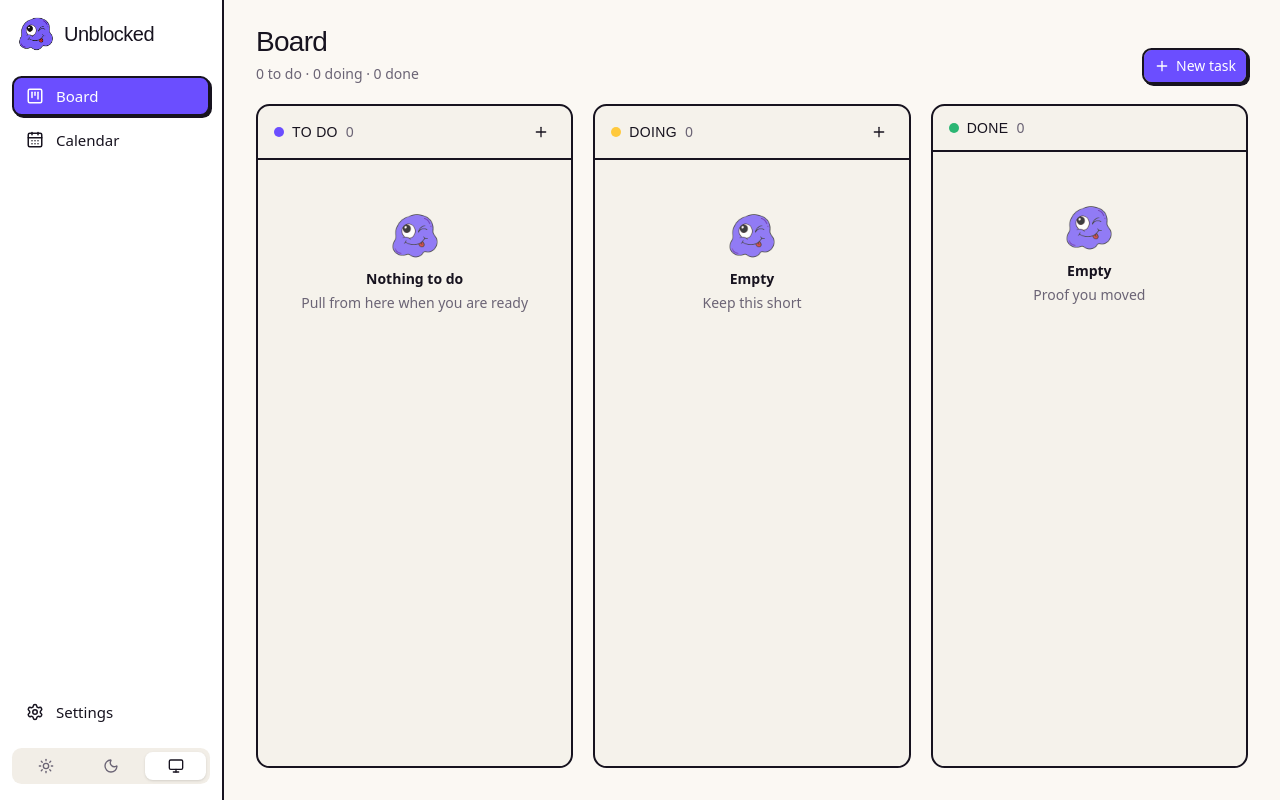
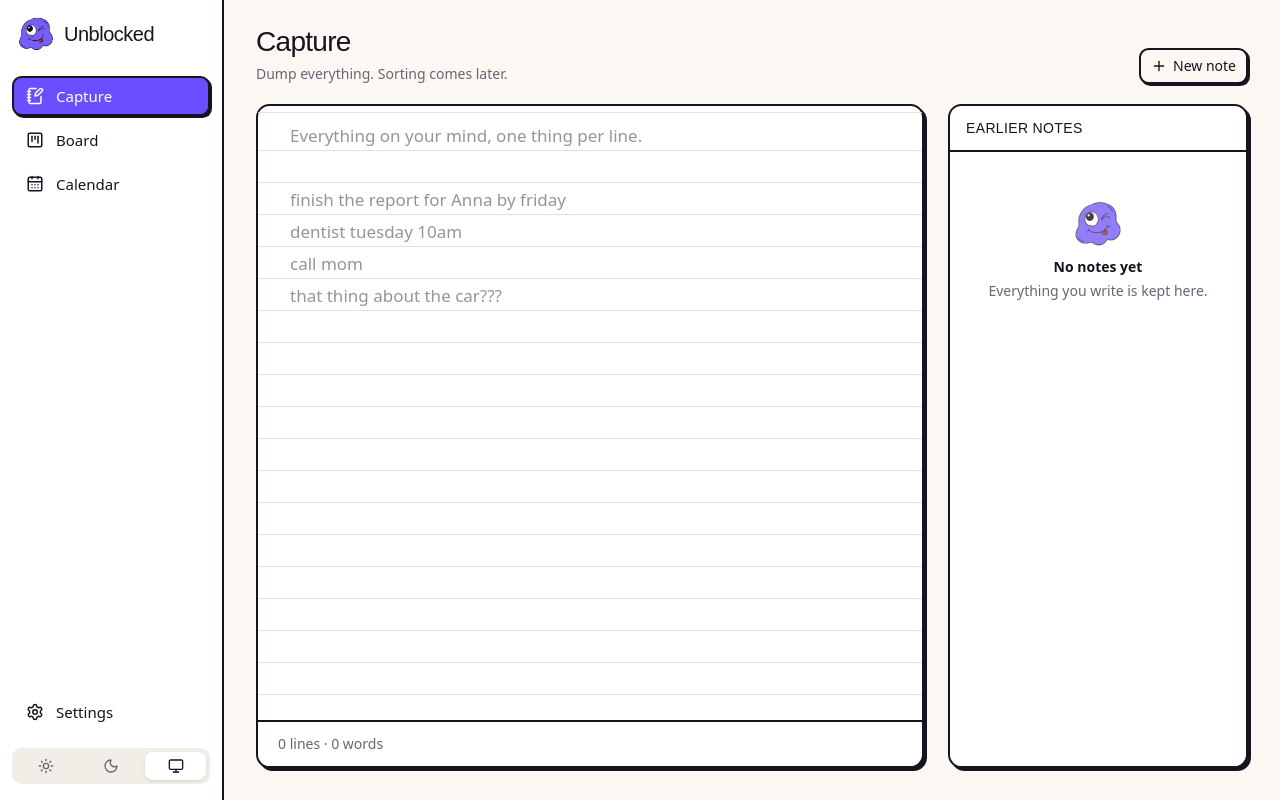
Before and after one commit to lat0s/unblocked-app, a React (Vite) app: page / in a window 1280 px wide. Built offline with nearby package versions, Linux system fonts and the light colour scheme.

Commit message:
feat(capture): ruled note editor with autosave and history

```diff
--- a/src/app/nav.ts
+++ b/src/app/nav.ts
@@ -1,6 +1,6 @@
 import { createContext, useContext } from "react";
 
-export type PageId = "today" | "inbox" | "board" | "calendar" | "settings";
+export type PageId = "today" | "capture" | "inbox" | "board" | "calendar" | "settings";
 
 export const NavContext = createContext<(page: PageId) => void>(() => {});
 
--- a/src/app/pages.tsx
+++ b/src/app/pages.tsx
@@ -1,8 +1,9 @@
-import { CalendarDays, KanbanSquare, Settings, type LucideIcon } from "lucide-react";
+import { CalendarDays, KanbanSquare, NotebookPen, Settings, type LucideIcon } from "lucide-react";
 import type { ComponentType } from "react";
 
 import { BoardPage } from "@/features/board/BoardPage";
 import { CalendarPage } from "@/features/calendar/CalendarPage";
+import { CapturePage } from "@/features/capture/CapturePage";
 import { SettingsPage } from "@/features/settings/SettingsPage";
 
 import type { PageId } from "./nav";
@@ -11,6 +12,7 @@ export type PageDef = { id: PageId; label: string; icon: LucideIcon; Component:
 
 /** Every page, in sidebar order. Each lives in its own feature folder. */
 export const PAGES: PageDef[] = [
+  { id: "capture", label: "Capture", icon: NotebookPen, Component: CapturePage },
   { id: "board", label: "Board", icon: KanbanSquare, Component: BoardPage },
   { id: "calendar", label: "Calendar", icon: CalendarDays, Component: CalendarPage },
   { id: "settings", label: "Settings", icon: Settings, Component: SettingsPage, bottom: true },
--- /dev/null
+++ b/src/features/capture/CapturePage.tsx
@@ -0,0 +1,91 @@
+import { Check, Loader2, Plus, TriangleAlert } from "lucide-react";
+import { useEffect, useRef } from "react";
+
+import { PageHeader } from "@/shared/components/PageHeader";
+import { Button } from "@/shared/ui/button";
+
+import { counts, useNotes } from "./api";
+import { NoteHistory } from "./NoteHistory";
+import { useDraft, type SaveState } from "./useDraft";
+
+const PLACEHOLDER = `Everything on your mind, one thing per line.
+
+finish the report for Anna by friday
+dentist tuesday 10am
+call mom
+that thing about the car???`;
+
+export function CapturePage() {
+  const draft = useDraft();
+  const { data: notes } = useNotes();
+  const opened = useRef(false);
+  const area = useRef<HTMLTextAreaElement>(null);
+
+  // Pick up the latest unprocessed note once, so nothing typed gets lost between sessions.
+  useEffect(() => {
+    if (opened.current || !notes) return;
+    opened.current = true;
+    const last = notes.find((n) => !n.processedAt);
+    if (last) void draft.open(last);
+  }, [notes, draft]);
+
+  const { lines, words } = counts(draft.body);
+
+  return (
+    <>
+      <PageHeader title="Capture" sub="Dump everything. Sorting comes later.">
+        <Button
+          size="lg"
+          variant="outline"
+          className="border-2 border-edge shadow-brutal-sm"
+          onClick={() => void draft.fresh().then(() => area.current?.focus())}
+        >
+          <Plus /> New note
+        </Button>
+      </PageHeader>
+      <div className="grid min-h-0 flex-1 grid-cols-[1fr_300px] gap-6 px-8 pb-8">
+        <section className="flex min-h-0 flex-col rounded-xl border-2 border-edge bg-card shadow-brutal">
+          <textarea
+            ref={area}
+            autoFocus
+            spellCheck
+            value={draft.body}
+            placeholder={PLACEHOLDER}
+            onChange={(e) => draft.edit(e.target.value)}
+            className="paper min-h-0 flex-1 resize-none bg-transparent px-8 pt-[14px] pb-6 text-[17px] leading-8 outline-none placeholder:text-muted-foreground/70"
+          />
+          <footer className="flex items-center gap-4 border-t-2 border-edge px-5 py-3 text-sm">
+            <span className="num text-muted-foreground">
+              {lines} line{lines === 1 ? "" : "s"} · {words} word{words === 1 ? "" : "s"}
+            </span>
+            <SaveBadge state={draft.state} error={draft.error} />
+            <div className="flex-1" />
+          </footer>
+        </section>
+        <NoteHistory activeId={draft.id} onOpen={(n) => void draft.open(n)} onDeleted={(id) => id === draft.id && void draft.fresh()} />
+      </div>
+    </>
+  );
+}
+
+function SaveBadge({ state, error }: { state: SaveState; error: string | null }) {
+  if (state === "saving")
+    return (
+      <span className="flex items-center gap-1 text-muted-foreground">
+        <Loader2 className="size-3.5 animate-spin" /> Saving
+      </span>
+    );
+  if (state === "saved")
+    return (
+      <span className="flex items-center gap-1 text-done">
+        <Check className="size-3.5" /> Saved
+      </span>
+    );
+  if (state === "error")
+    return (
+      <span className="flex items-center gap-1 text-destructive" title={error ?? ""}>
+        <TriangleAlert className="size-3.5" /> Not saved
+      </span>
+    );
+  return null;
+}
--- /dev/null
+++ b/src/features/capture/NoteHistory.tsx
@@ -0,0 +1,57 @@
+import { formatDistanceToNowStrict, parseISO } from "date-fns";
+import { Trash2 } from "lucide-react";
+
+import { Empty } from "@/shared/components/Empty";
+import { Badge } from "@/shared/ui/badge";
+import { cn } from "@/shared/utils";
+
+import { noteTitle, useDeleteNote, useNotes, type Note } from "./api";
+
+type Props = { activeId: string; onOpen: (n: Note) => void; onDeleted: (id: string) => void };
+
+export function NoteHistory({ activeId, onOpen, onDeleted }: Props) {
+  const { data: notes = [] } = useNotes();
+  const del = useDeleteNote();
+  return (
+    <aside className="flex min-h-0 flex-col rounded-xl border-2 border-edge bg-card shadow-brutal">
+      <h2 className="border-b-2 border-edge px-4 py-3 font-heading text-sm tracking-wide uppercase">Earlier notes</h2>
+      <div className="min-h-0 flex-1 overflow-y-auto p-2">
+        {notes.length === 0 && (
+          <Empty small title="No notes yet">
+            Everything you write is kept here.
+          </Empty>
+        )}
+        {notes.map((n) => (
+          <div
+            key={n.id}
+            className={cn(
+              "group relative rounded-lg border-2 border-transparent",
+              n.id === activeId ? "border-edge bg-secondary" : "hover:bg-muted",
+            )}
+          >
+            <button onClick={() => onOpen(n)} className="w-full px-3 py-2.5 pr-9 text-left">
+              <p className="truncate text-sm font-semibold">{noteTitle(n.body, 48)}</p>
+              <div className="mt-1 flex items-center gap-2 text-xs text-muted-foreground">
+                <span>{formatDistanceToNowStrict(parseISO(n.updatedAt), { addSuffix: true })}</span>
+                {n.processedAt ? (
+                  <Badge tone="done">
+                    {n.itemCount} item{n.itemCount === 1 ? "" : "s"}
+                  </Badge>
+                ) : (
+                  <Badge>draft</Badge>
+                )}
+              </div>
+            </button>
+            <button
+              aria-label="Delete note"
+              onClick={() => del.mutate(n.id, { onSuccess: () => onDeleted(n.id) })}
+              className="absolute top-2.5 right-2 grid size-7 place-items-center rounded-md text-muted-foreground opacity-0 group-hover:opacity-100 hover:bg-destructive/10 hover:text-destructive"
+            >
+              <Trash2 className="size-4" />
+            </button>
+          </div>
+        ))}
+      </div>
+    </aside>
+  );
+}
--- /dev/null
+++ b/src/features/capture/api.ts
@@ -0,0 +1,36 @@
+import { useQuery } from "@tanstack/react-query";
+
+import { call } from "@/shared/ipc";
+import { useAction } from "@/shared/query";
+
+export type Note = {
+  id: string;
+  body: string;
+  createdAt: string;
+  updatedAt: string;
+  processedAt: string | null;
+  itemCount: number;
+};
+
+export const useNotes = () => useQuery({ queryKey: ["notes"], queryFn: () => call<Note[]>("notes_list") });
+export const saveNote = (id: string, body: string) => call<Note | null>("note_save", { id, body });
+export const useDeleteNote = () => useAction((id: string) => call<void>("note_delete", { id }), ["notes"], { success: "Note deleted" });
+
+export const newNoteId = () => crypto.randomUUID().replaceAll("-", "");
+
+/** First non-empty line, shortened; what the history shows. */
+export function noteTitle(body: string, max = 60): string {
+  const line =
+    body
+      .split("\n")
+      .find((l) => l.trim())
+      ?.trim() ?? "";
+  if (!line) return "Empty note";
+  return line.length > max ? `${line.slice(0, max - 1).trimEnd()}…` : line;
+}
+
+export function counts(body: string) {
+  const lines = body.split("\n").filter((l) => l.trim()).length;
+  const words = body.trim() ? body.trim().split(/\s+/).length : 0;
+  return { lines, words };
+}
--- /dev/null
+++ b/src/features/capture/useDraft.ts
@@ -0,0 +1,63 @@
+import { useQueryClient } from "@tanstack/react-query";
+import { useCallback, useEffect, useRef, useState } from "react";
+
+import { errText } from "@/shared/ipc";
+
+import { newNoteId, saveNote, type Note } from "./api";
+
+export type SaveState = "idle" | "saving" | "saved" | "error";
+
+const DELAY_MS = 600;
+
+/** The note being written: saved shortly after typing stops, and before switching notes. */
+export function useDraft() {
+  const qc = useQueryClient();
+  const [id, setId] = useState(newNoteId);
+  const [body, setBody] = useState("");
+  const [state, setState] = useState<SaveState>("idle");
+  const [error, setError] = useState<string | null>(null);
+  const pending = useRef<{ id: string; body: string } | null>(null);
+  const timer = useRef<ReturnType<typeof setTimeout>>(undefined);
+
+  const flush = useCallback(async () => {
+    clearTimeout(timer.current);
+    const p = pending.current;
+    if (!p) return;
+    pending.current = null;
+    setState("saving");
+    try {
+      await saveNote(p.id, p.body);
+      setState("saved");
+      setError(null);
+      void qc.invalidateQueries({ queryKey: ["notes"] });
+    } catch (e) {
+      setState("error");
+      setError(errText(e));
+    }
+  }, [qc]);
+
+  useEffect(() => () => void flush(), [flush]);
+
+  const edit = (text: string) => {
+    setBody(text);
+    pending.current = { id, body: text };
+    clearTimeout(timer.current);
+    timer.current = setTimeout(() => void flush(), DELAY_MS);
+  };
+
+  const open = async (note: Note) => {
+    await flush();
+    setId(note.id);
+    setBody(note.body);
+    setState("idle");
+  };
+
+  const fresh = async () => {
+    await flush();
+    setId(newNoteId());
+    setBody("");
+    setState("idle");
+  };
+
+  return { id, body, state, error, edit, open, fresh, flush };
+}
--- a/src/index.css
+++ b/src/index.css
@@ -145,3 +145,10 @@
 @utility num {
   font-variant-numeric: tabular-nums;
 }
+
+/* Ruled paper for the note editor; rules follow the 2rem line height. */
+@utility paper {
+  background-image: repeating-linear-gradient(to bottom, transparent 0 calc(2rem - 1px), var(--border) calc(2rem - 1px) 2rem);
+  background-attachment: local;
+  background-position-y: 13px;
+}
```
Also changed, not shown: 1 other file (tests, documents, lock files or other folders).
